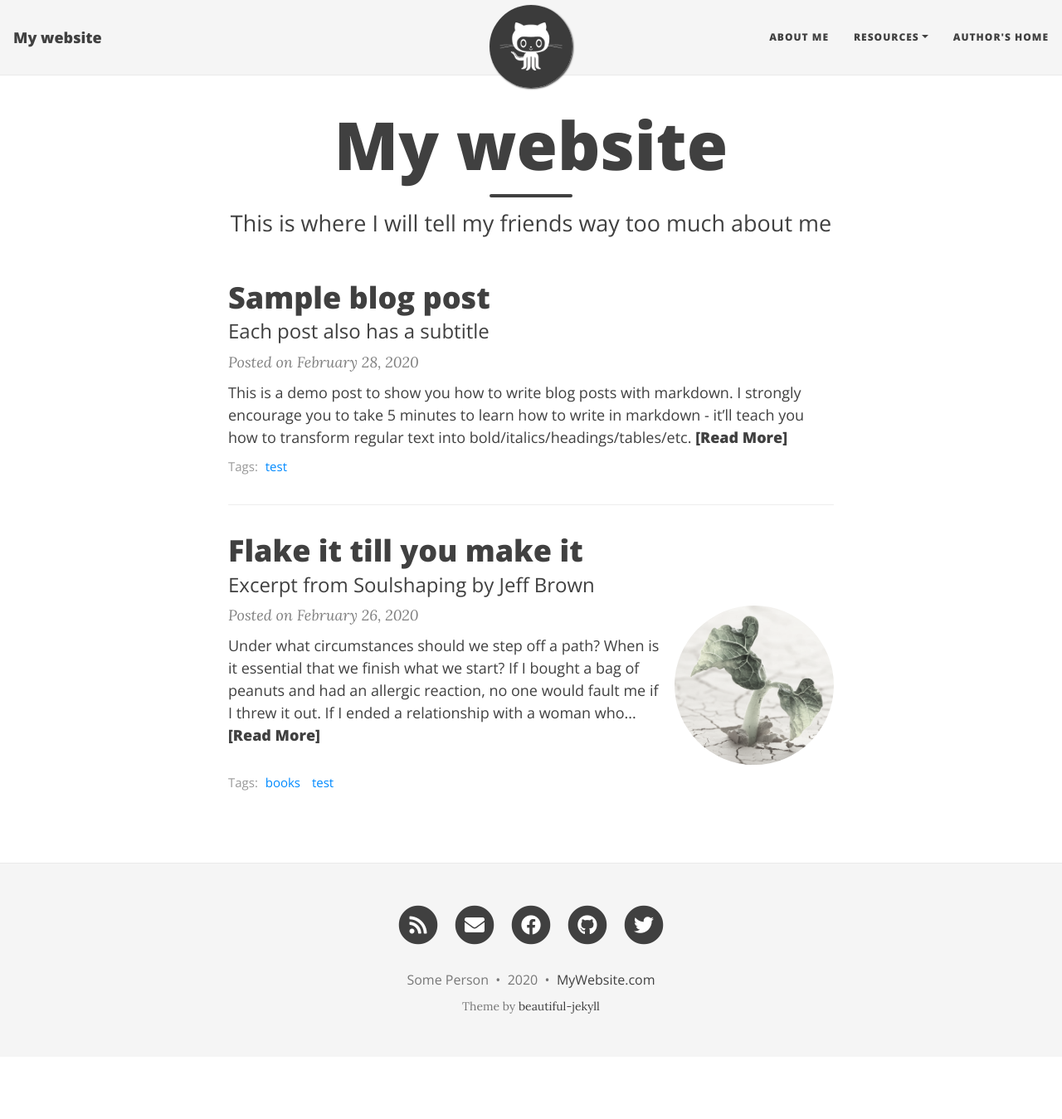
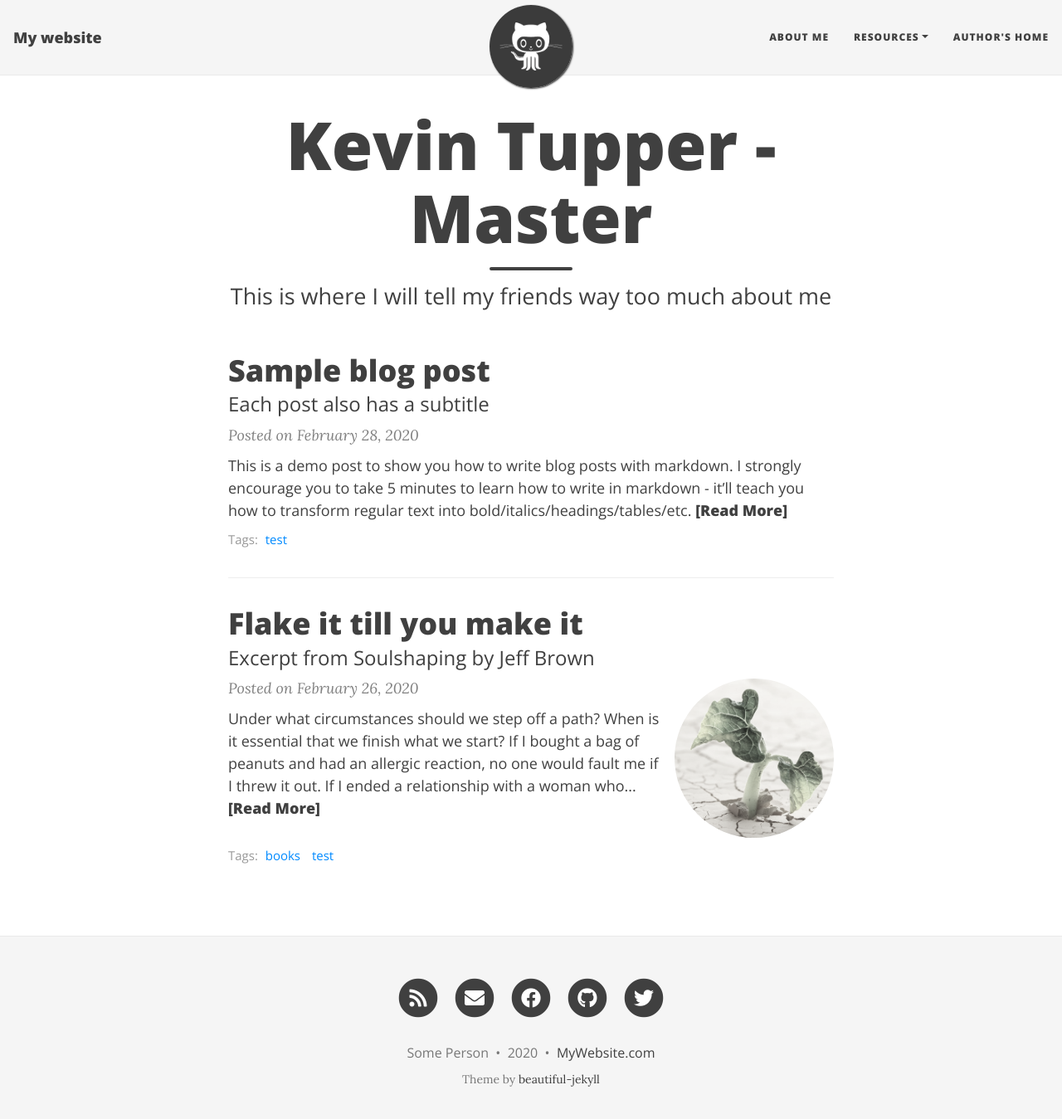
Before and after one commit to KevinTupper/kevintupper.com-old, a Jekyll site: the page built from index.html, in a window 1280 px wide and 1362 px high. Shown: the top 1349 px of the window at 83% size. Built offline with Jekyll 4.4.1, drawn with Linux system fonts in a browser that asks for light colours; nearby versions of some CDN libraries; the list of posts is cut into pages by our own code.

Commit message:
update master

```diff
--- a/index.html
+++ b/index.html
@@ -1,5 +1,5 @@
 ---
 layout: home
-title: My website
+title: Kevin Tupper - Master
 subtitle: This is where I will tell my friends way too much about me
 ---
```
